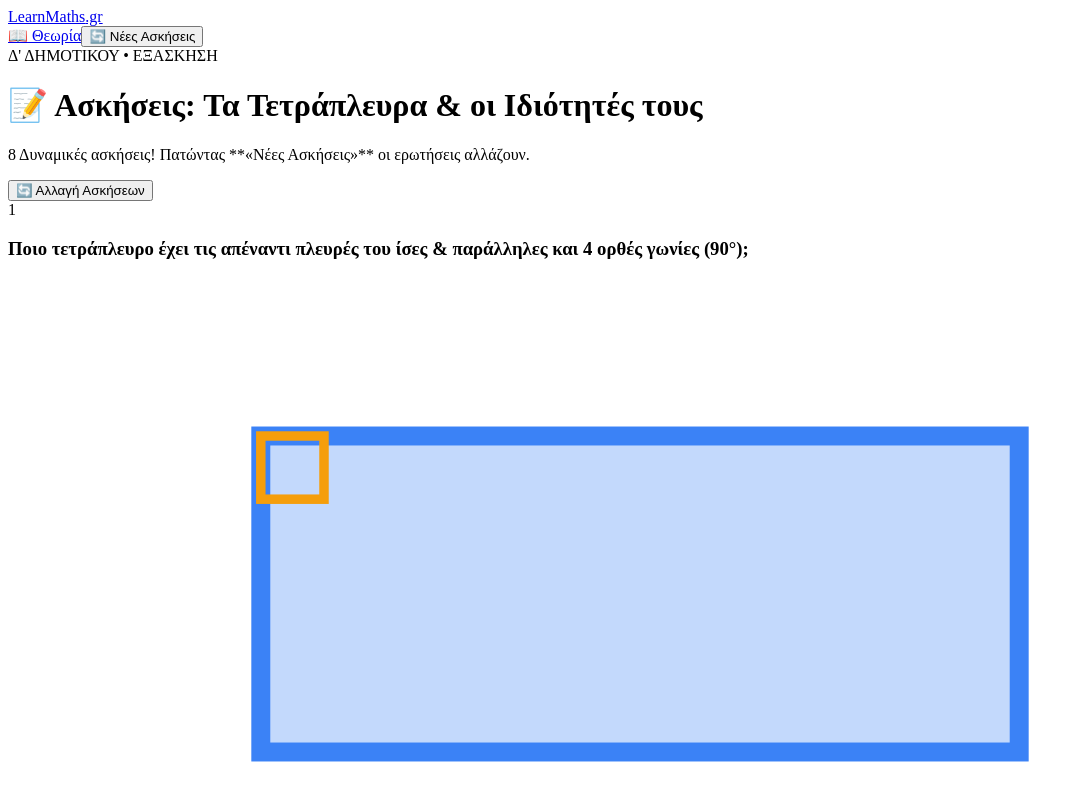
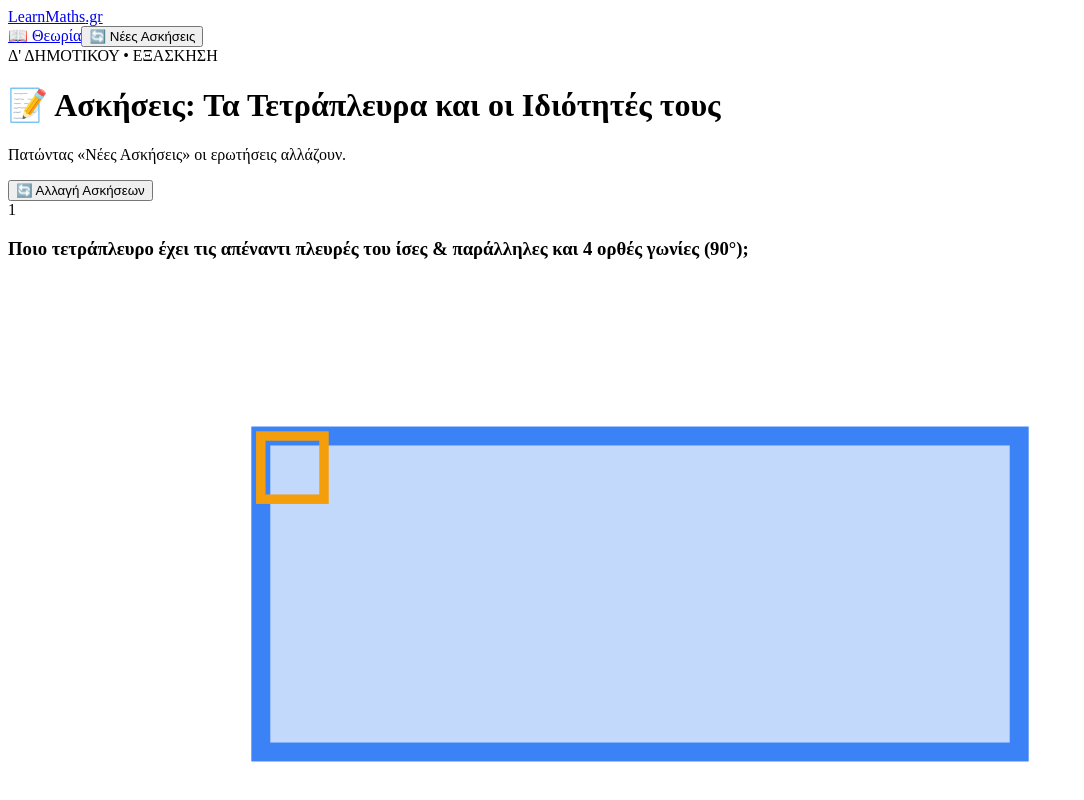
Before and after one commit to gkrimpas-lab/learn-maths-2026, a Next.js app: page /d-dimotikou/16-tetrapleura-ask in a window 1280 px wide. Shown: the top 800 px of the page, without its empty margins (0-1084 px from the left). Built offline with nearby package versions, Linux system fonts and the light colour scheme.

Commit message:
Fix text formatting in 16-tetrapleura-ask.js

```diff
--- a/pages/d-dimotikou/16-tetrapleura-ask.js
+++ b/pages/d-dimotikou/16-tetrapleura-ask.js
@@ -331,10 +331,10 @@ export default function TetrapleuraAskPage() {
                 Δ' ΔΗΜΟΤΙΚΟΥ • ΕΞΑΣΚΗΣΗ
               </span>
               <h1 className="text-3xl lg:text-4xl font-black tracking-tight mt-2">
-                📝 Ασκήσεις: Τα Τετράπλευρα & οι Ιδιότητές τους
+                📝 Ασκήσεις: Τα Τετράπλευρα και οι Ιδιότητές τους
               </h1>
               <p className="text-blue-100 text-sm md:text-base mt-1">
-                8 Δυναμικές ασκήσεις! Πατώντας **«Νέες Ασκήσεις»** οι ερωτήσεις αλλάζουν.
+                Πατώντας «Νέες Ασκήσεις» οι ερωτήσεις αλλάζουν.
               </p>
             </div>
 
```
